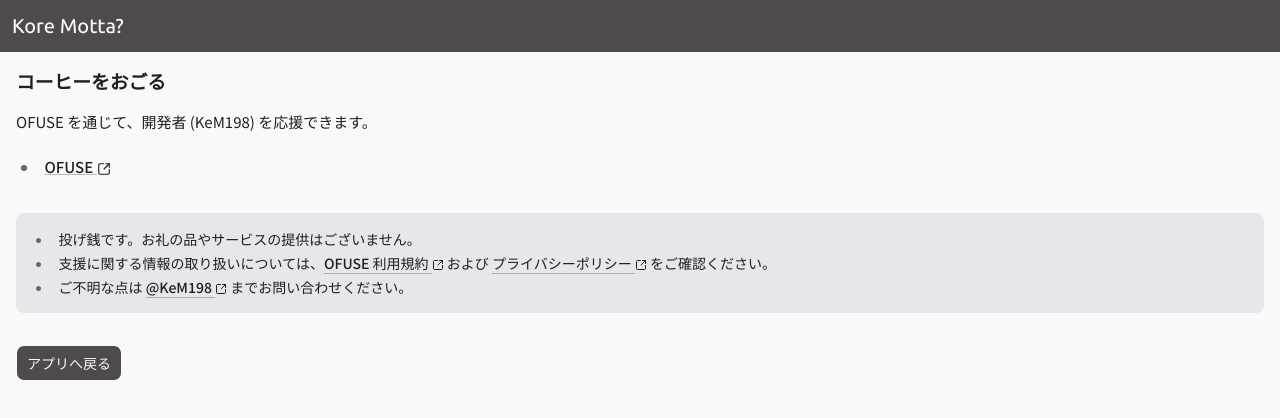
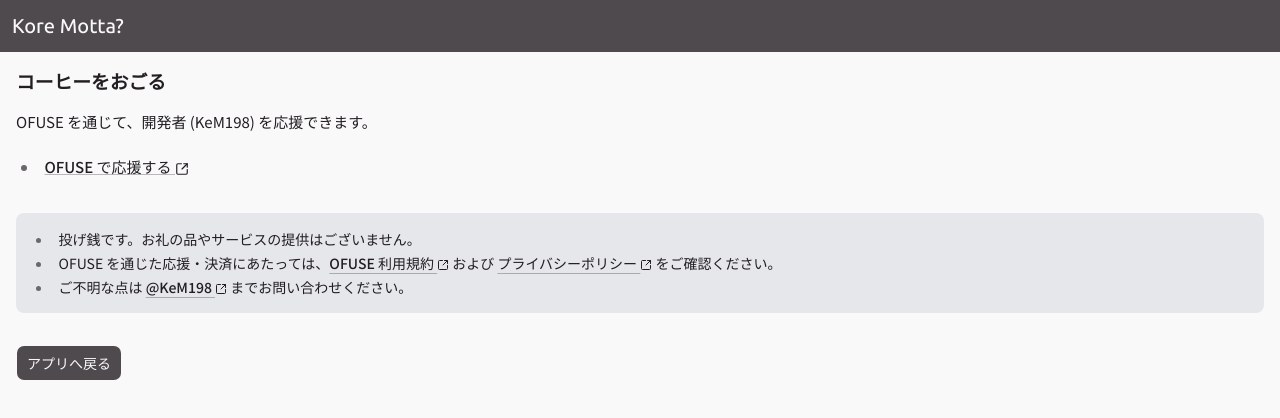
Before and after one commit to kem198/kore-motta, a Next.js app: page /tip in a window 1280 px wide. Shown: the top 418 px of the page. Built offline with nearby package versions, Linux system fonts and the light colour scheme; a web font is replaced by a local one.

Commit message:
fix: update TipPage content for clarity on support and donations

```diff
--- a/src/app/tip/page.tsx
+++ b/src/app/tip/page.tsx
@@ -20,7 +20,7 @@ export default function TipPage() {
                 target="_blank"
                 rel="noopener noreferrer"
               >
-                OFUSE{" "}
+                OFUSE で応援する{" "}
                 <SquareArrowOutUpRightIcon className="inline size-3.5 align-middle" />
               </a>
             </li>
@@ -31,7 +31,7 @@ export default function TipPage() {
           <ul className="mt-0 space-y-1 *:mt-0">
             <li>投げ銭です。お礼の品やサービスの提供はございません。</li>
             <li>
-              支援に関する情報の取り扱いについては、
+              OFUSE を通じた応援・決済にあたっては、
               <a
                 href="https://ofuse.me/terms"
                 target="_blank"
```
